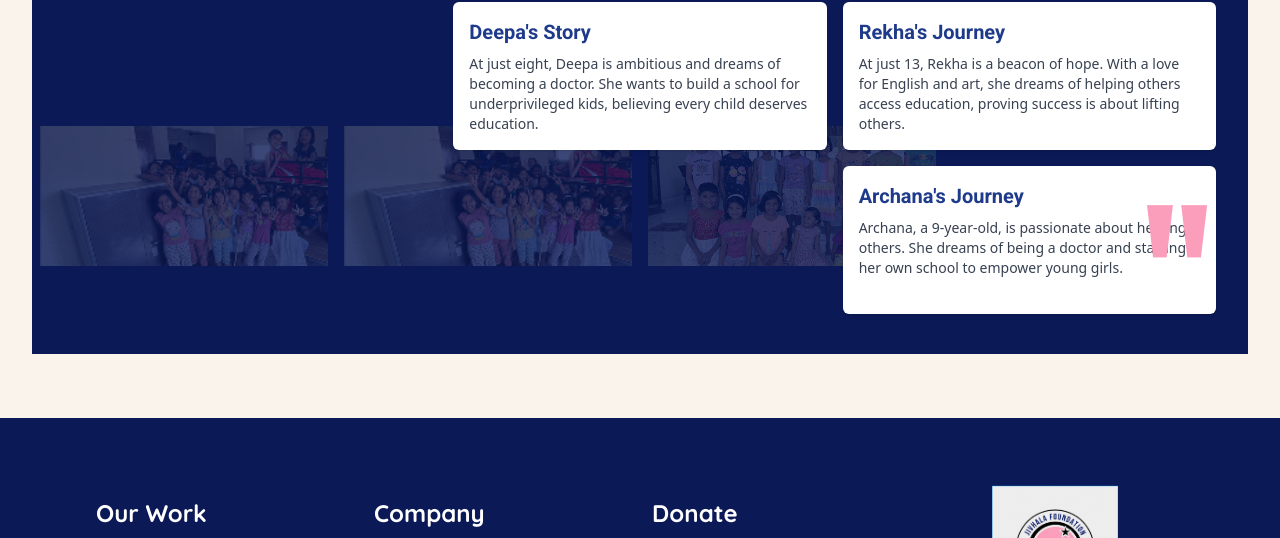
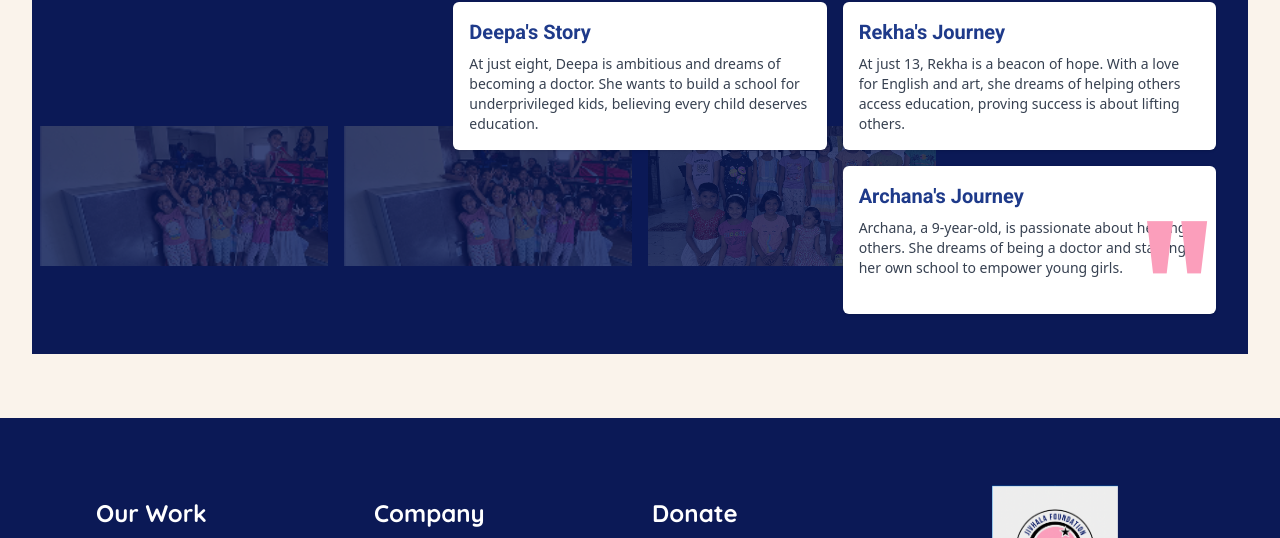
Before and after one commit to jayesh9747/jivhala, a React (Vite) app: page /ourimpact in a window 1280 px wide. Shown: the part 1796-2334 px from the top of the page. Built offline with nearby package versions, Linux system fonts and the light colour scheme.

Commit message:
journey page

```diff
--- a/src/components/OurImpact/Journey.jsx
+++ b/src/components/OurImpact/Journey.jsx
@@ -40,7 +40,7 @@ const Journey = () => {
       </div>
 
       <div
-        className="absolute -bottom-[198px] right-20 sm:mb-20 sm:right-8 text-[#FB9EBB] z-20"
+        className="absolute -bottom-[198px] right-20 sm:mb-16 sm:right-8 text-[#FB9EBB] z-20"
         style={{
           fontFamily: "Bebas Neue",
           fontWeight: "400",
```
